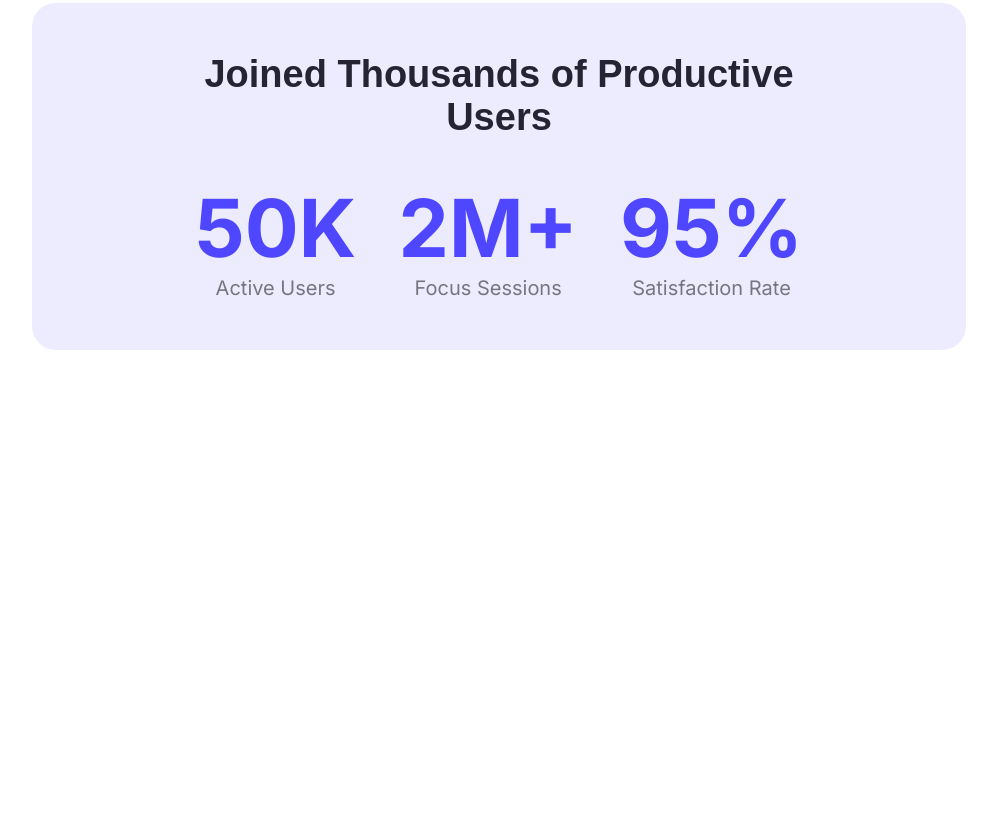
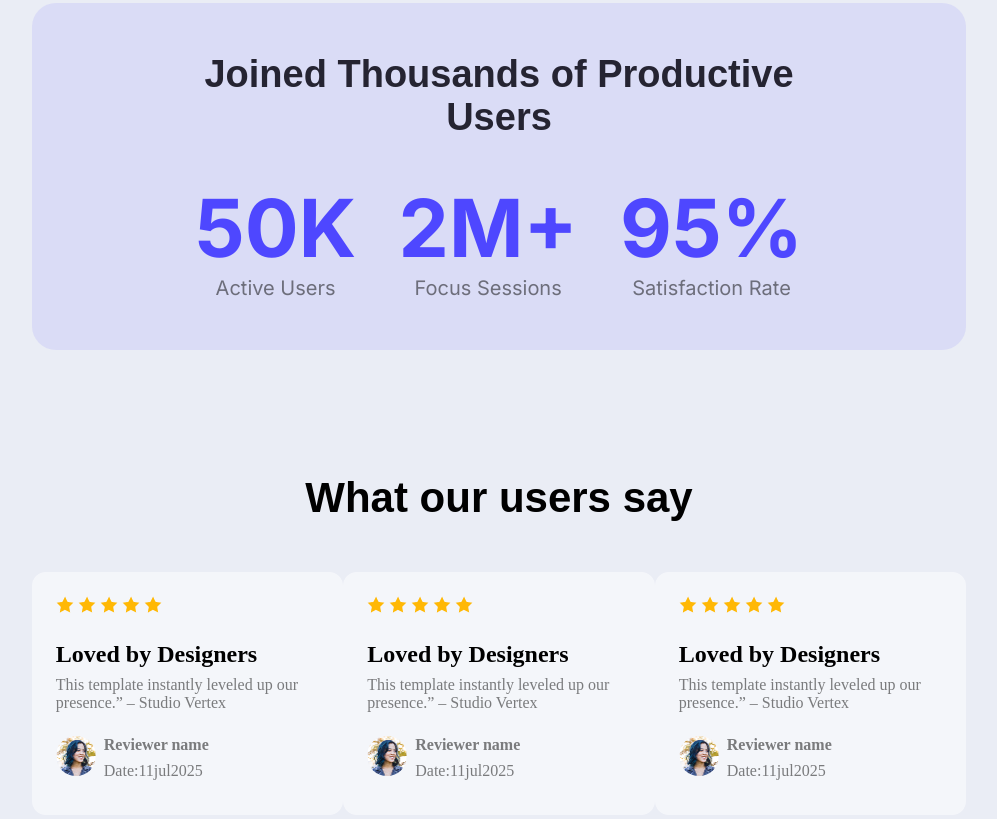
Before and after one commit to sabakdas/assignment-one, a plain HTML site: page index.html in a window 1280 px wide. Shown: the part 1204-2023 px from the top of the page, without its empty margins (141-1138 px from the left). Before the commit the page ends 1678 px from the top, so only its background shows below. Drawn offline with Linux system fonts and the light colour scheme.

Commit message:
rewiew section added

```diff
--- a/index.html
+++ b/index.html
@@ -51,6 +51,63 @@
                 </div>
             </div>
         </section>
+        <section>
+            <div class="review-area">
+                <div class=" review-title raleway-normal"><h3>What our users say</h3></div>
+                <div class="all-review">
+                    <div class="indi-review">
+                        <img src="B12A01-landing-launchpad/Assets/icon-star.png" alt="star icon">
+                        <img src="B12A01-landing-launchpad/Assets/icon-star.png" alt="star icon">
+                        <img src="B12A01-landing-launchpad/Assets/icon-star.png" alt="star icon">
+                        <img src="B12A01-landing-launchpad/Assets/icon-star.png" alt="star icon">
+                        <img src="B12A01-landing-launchpad/Assets/icon-star.png" alt="star icon">
+                        <h3>Loved by Designers</h3>
+                        <p>This template instantly leveled up our presence.” – Studio Vertex</p>
+                        <div class="reviewer"><img src="B12A01-landing-launchpad/Assets/avatar.png" alt="avatar">
+                        <div><h4>Reviewer name</h4>
+                            <p>Date:11jul2025</p></div>
+                        </div>
+
+                    </div>
+
+
+                    <div class="indi-review">
+                        <img src="B12A01-landing-launchpad/Assets/icon-star.png" alt="star icon">
+                        <img src="B12A01-landing-launchpad/Assets/icon-star.png" alt="star icon">
+                        <img src="B12A01-landing-launchpad/Assets/icon-star.png" alt="star icon">
+                        <img src="B12A01-landing-launchpad/Assets/icon-star.png" alt="star icon">
+                        <img src="B12A01-landing-launchpad/Assets/icon-star.png" alt="star icon">
+                        <h3>Loved by Designers</h3>
+                        <p>This template instantly leveled up our presence.” – Studio Vertex</p>
+                        <div class="reviewer"><img src="B12A01-landing-launchpad/Assets/avatar.png" alt="avatar">
+                            <div><h4>Reviewer name</h4>
+                            <p>Date:11jul2025</p></div>
+                        </div>
+
+                    </div>
+
+
+                    <div class="indi-review">
+                        <img src="B12A01-landing-launchpad/Assets/icon-star.png" alt="star icon">
+                        <img src="B12A01-landing-launchpad/Assets/icon-star.png" alt="star icon">
+                        <img src="B12A01-landing-launchpad/Assets/icon-star.png" alt="star icon">
+                        <img src="B12A01-landing-launchpad/Assets/icon-star.png" alt="star icon">
+                        <img src="B12A01-landing-launchpad/Assets/icon-star.png" alt="star icon">
+                        <h3>Loved by Designers</h3>
+                        <p>This template instantly leveled up our presence.” – Studio Vertex</p>
+                        <div class="reviewer">
+                            <img src="B12A01-landing-launchpad/Assets/avatar.png" alt="avatar">
+                            <div>
+                            <h4>Reviewer name</h4>
+                            <p>Date:11jul2025</p>
+                            </div>
+
+                        </div>
+
+                    </div>
+                </div>
+            </div>
+        </section>
 
     </main>
     <footer>
--- a/styles.css
+++ b/styles.css
@@ -16,8 +16,14 @@
   box-sizing: border-box;
 }
 /* shared styles */
+body{
+  background-color: rgb(214, 221, 237,0.5);
+}
 .primary-color{
  color: #4E47FF;
+}
+.primary-center{
+  text-align: center;
 }
 .btn-primary{
   border-radius: 10px;
@@ -119,3 +125,51 @@ nav button{
   color: rgba(0, 0, 0, 0.5);
   font-weight: 400;
 }
+/* review section styles */
+
+.review-area{
+  justify-content: center;
+  margin:0% 13.5% 9.67%;
+}
+.all-review{
+  display: flex;
+  justify-content: space-around;
+
+}
+.reviewer{
+  display: flex;
+
+}
+.review-title h3{
+  text-align: center;
+  font-size: 42px;
+  font-weight:700;
+  margin-bottom: 50px;
+}
+.indi-review{
+  width: 366px;
+  height: 243px;
+  background-color: rgb(255, 255, 255,0.5);
+  border:none;
+  border-radius: 14px;
+  justify-content: space-around;
+  gap: 20px;
+  padding:24px;
+  cursor: pointer;
+}
+.indi-review h3{margin-top: 24px;
+font-size: 24px;}
+.indi-review p{
+  margin-top: 8px;
+  margin-bottom: 24px;
+}
+.reviewer img{
+  width: 40px;
+  height: 40px;
+  border-radius: 50%;
+  margin-right: 8px;
+}
+.reviewer h4 ,p{
+  color:rgba(0, 0, 0, 0.5);
+  gap: 2px;
+}
```
